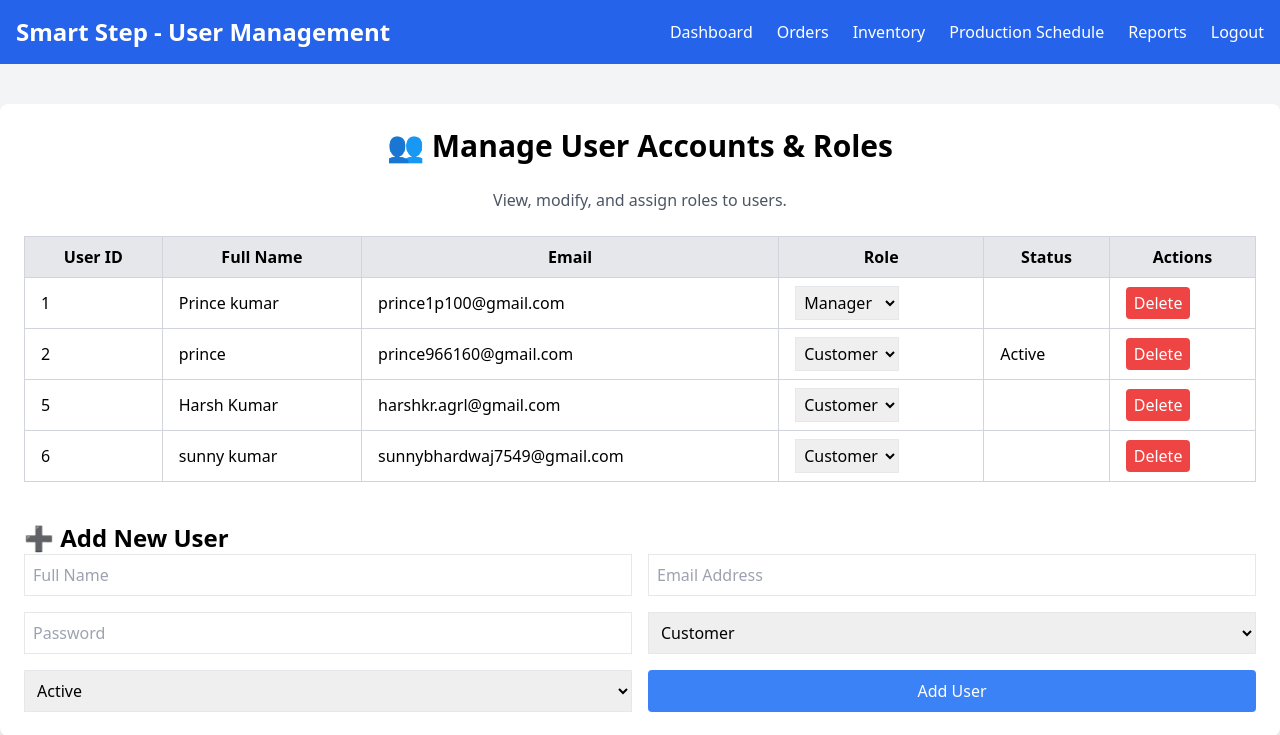
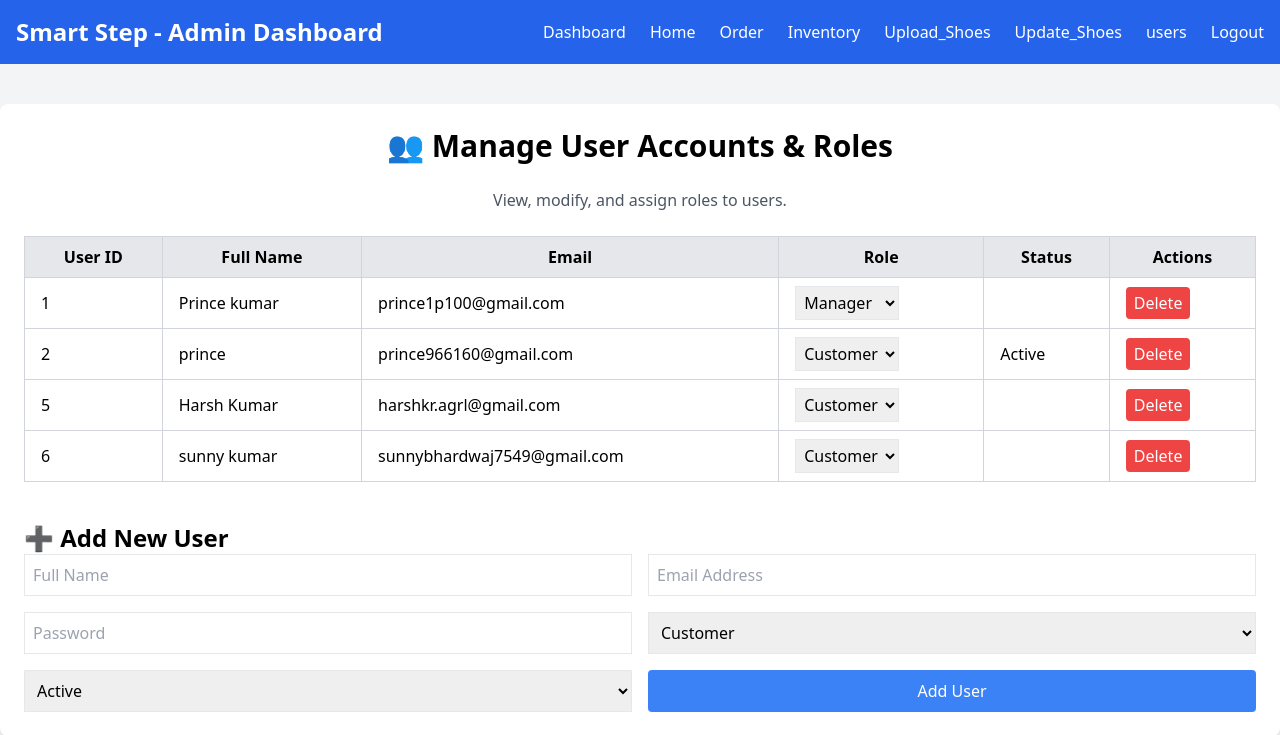
Before and after one commit to prince9661/smart_step, a PHP site: page /users.php in a window 1280 px wide. Shown: the top 735 px of the page. Run offline with PHP 8.4, Linux system fonts and the light colour scheme; data comes from the database, SQL or seed files in the repository; some libraries are stand-ins or nearby versions.

Commit message:
update users page

```diff
--- a/src/users.php
+++ b/src/users.php
@@ -53,13 +53,15 @@
     <!-- Navbar -->
     <nav class="bg-blue-600 p-4 text-white">
         <div class="container mx-auto flex justify-between items-center">
-            <h1 class="text-2xl font-bold">Smart Step - User Management</h1>
+            <h1 class="text-2xl font-bold">Smart Step - Admin Dashboard</h1>
             <ul class="flex space-x-6">
-                <li><a href="admin-dashboard.php" class="hover:underline">Dashboard</a></li>
-                <li><a href="manage-orders.php" class="hover:underline">Orders</a></li>
-                <li><a href="manage-inventory.php" class="hover:underline">Inventory</a></li>
-                <li><a href="production.php" class="hover:underline">Production Schedule</a></li>
-                <li><a href="reports.php" class="hover:underline">Reports</a></li>
+                <li><a href="admin.php" class="hover:underline">Dashboard</a></li>
+                <li><a href="index.php" class="hover:underline">Home</a></li>
+                <li><a href="order.php" class="hover:underline">Order</a></li>
+                <li><a href="inventory.php" class="hover:underline">Inventory</a></li>
+                <li><a href="upload_product.php" class="hover:underline">Upload_Shoes</a></li>
+                <li><a href="update_quantity.php" class="hover:underline">Update_Shoes</a></li>
+                <li><a href="users.php" class="hover:underline">users</a></li>
                 <li><a href="logout.php" class="hover:underline">Logout</a></li>
             </ul>
         </div>
```
